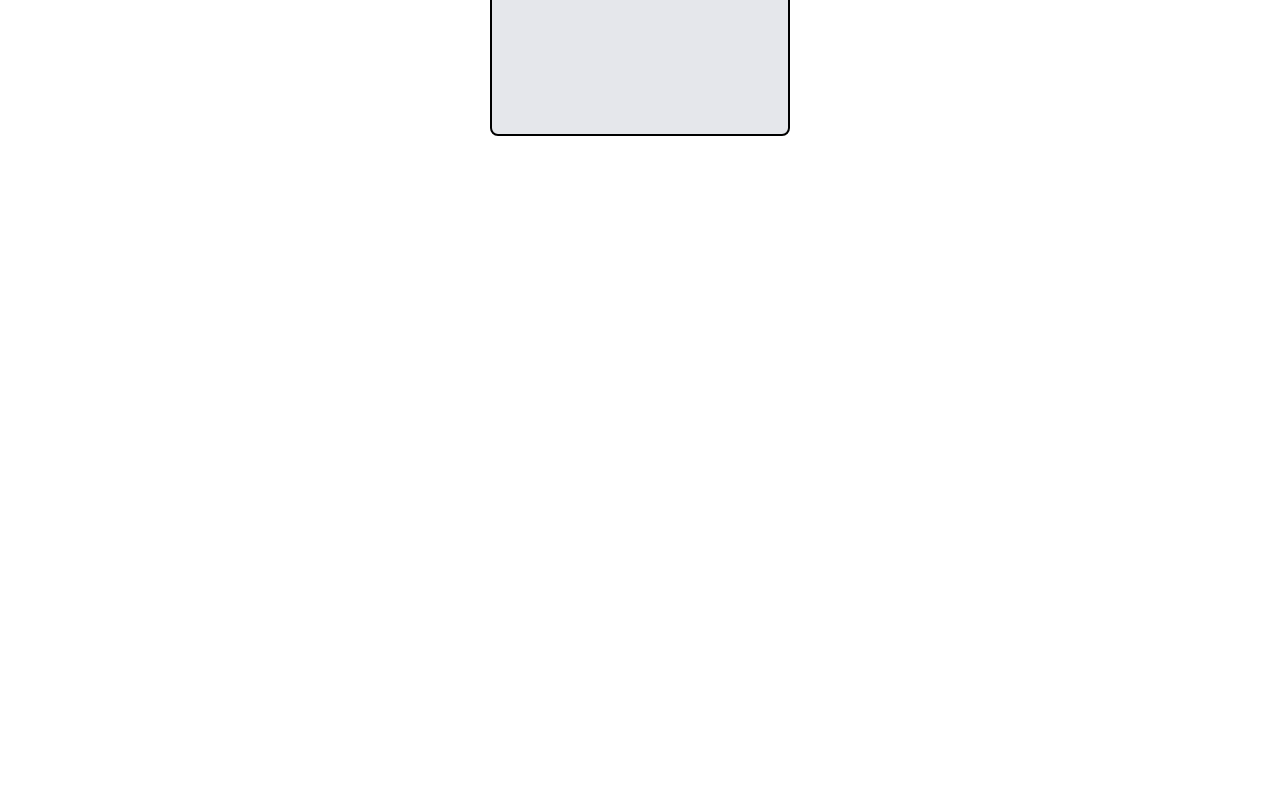
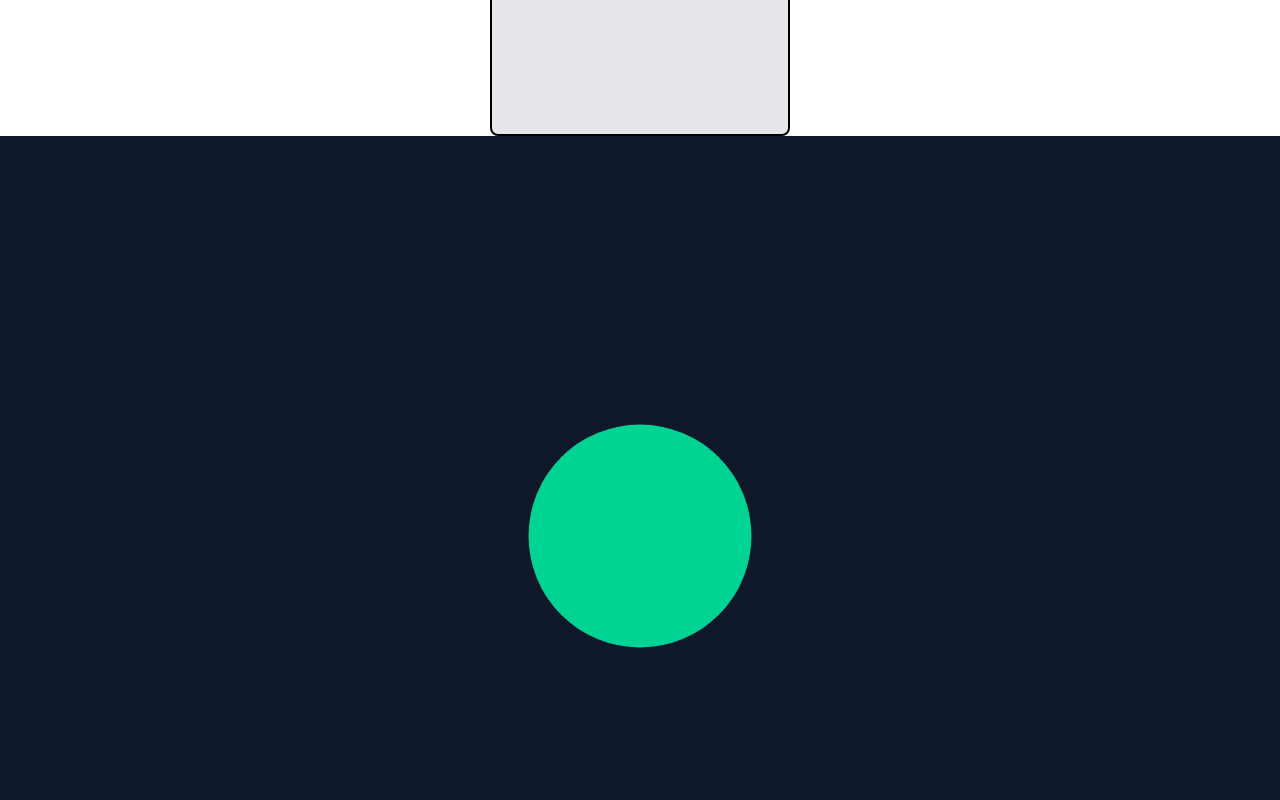
Before and after one commit to varadisthedev/learning-framer, a React app: page / in a window 1280 px wide. Shown: the part 820-1620 px from the top of the page. Before the commit the page ends 1100 px from the top, so only its background shows below. Built offline with nearby package versions, Linux system fonts and the light colour scheme; the HTML template or start-up script is replaced by a standard one.

Commit message:
add: pulsing ball using framer

```diff
--- a/src/App.jsx
+++ b/src/App.jsx
@@ -2,6 +2,7 @@ import "./App.css";
 import { motion } from "framer-motion";
 import { Tappable } from "./components/Tappable";
 import { Card } from "./components/Card";
+import { PulseCircle } from "./elements/PulseCircle";
 // ease: easeIn easeOut anticipate
 
 function App() {
@@ -37,6 +38,8 @@ function App() {
         title="HELLO"
         children="hello , this is a sample text you can add, as much text as you need here"
       />
+
+      <PulseCircle />
     </div>
   );
 }
--- /dev/null
+++ b/src/elements/PulseCircle.jsx
@@ -0,0 +1,14 @@
+import React from "react";
+import { motion } from "framer-motion";
+
+export const PulseCircle = () => {
+  return (
+    <div className="min-h-screen min-w-screen flex items-center justify-center bg-slate-900">
+      <motion.div
+        className="w-50 h-50 rounded-full bg-emerald-400"
+        animate={{ scale: [1, 1.3, 1] }}
+        transition={{ duration: 1, repeat: Infinity, repeatType: "loop" }}
+      ></motion.div>
+    </div>
+  );
+};
```
